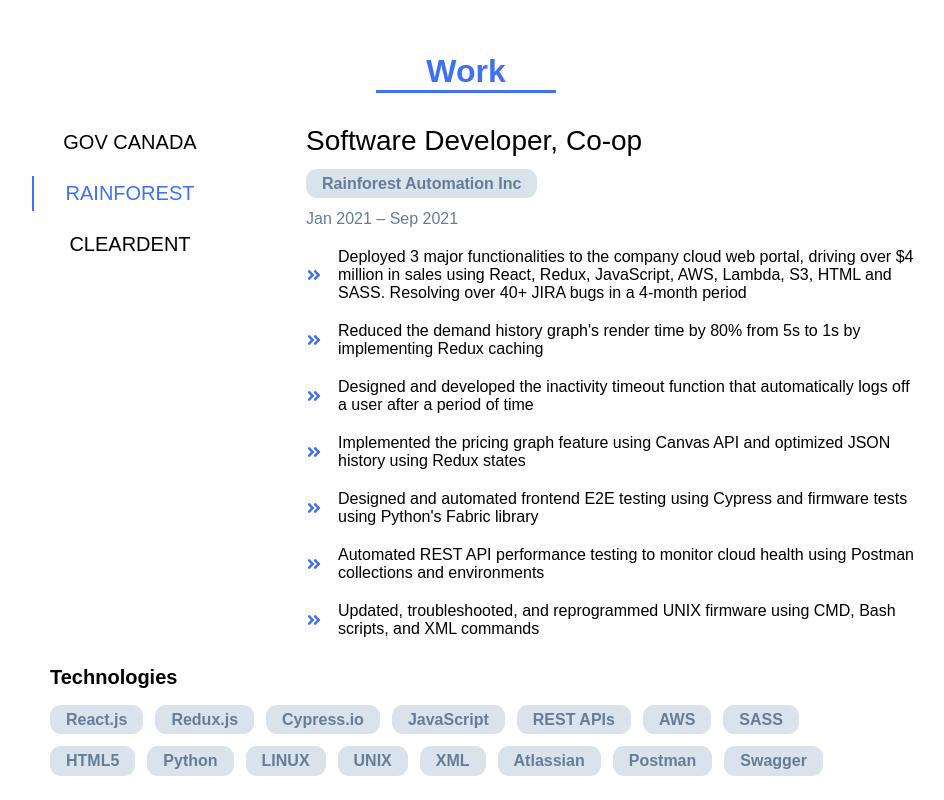
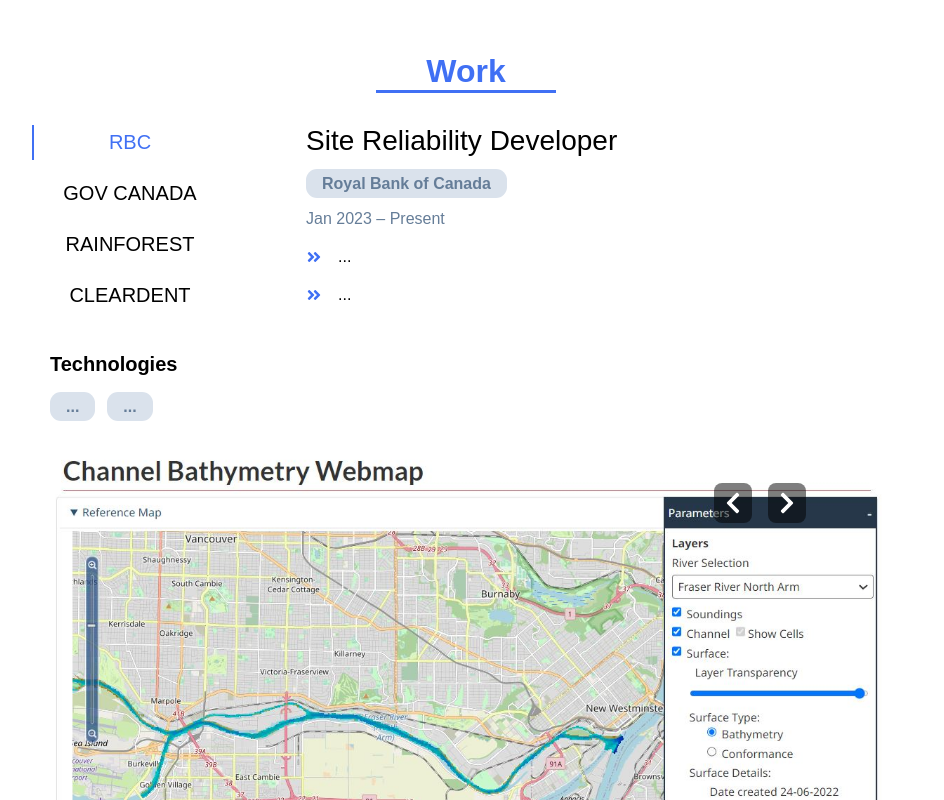
Before and after one commit to jeffwang4321/react-portfolio, a React (Create React App) app: page / in a window 1280 px wide. Shown: the part 1180-1980 px from the top of the page, without its empty margins (174-1118 px from the left). Built offline with nearby package versions, Linux system fonts and the light colour scheme.

Commit message:
Update work

```diff
--- a/src/components/0-Data.js
+++ b/src/components/0-Data.js
@@ -52,13 +52,29 @@
 
 export const work = [
   {
-    id: 0,
+    id: 4,
+    header: "RBC",
+    company: "Royal Bank of Canada",
+    title: "Site Reliability Developer",
+    dates: "Jan 2023 – Present",
+    duties: [
+      "...",
+      "..."
+    ],
+    technologies: [
+      "...",
+      "..."
+    ],
+    images: [],
+  },
+  {
+    id: 3,
     header: "GOV CANADA",
     company: "Government of Canada (PSPC)",
     title: "Web Application Developer, Co-op",
     dates: "May 2022 – Sep 2022",
     duties: [
-      " Developed and optimized 4 enterprise-level web applications for the Canadian government, handling over $945 million in transactions and annual gross using C#, ASP.NET Core, Vue.js, TypeScript, CSS, MS SQL and jQuery",
+      "Developed and optimized 4 enterprise-level web applications for the Canadian government, handling over $945 million in transactions and annual gross using C#, ASP.NET Core, Vue.js, TypeScript, CSS, MS SQL and jQuery",
       "Designed and deployed a responsive GIS web map parameters menu controlling data layers and map filters",
       "Refactored MVC architecture, implemented business billing logic, and automated database scripting in PHP",
     ],
@@ -80,7 +96,7 @@
     images: [],
   },
   {
-    id: 1,
+    id: 2,
     header: "RAINFOREST",
     company: "Rainforest Automation Inc",
     title: "Software Developer, Co-op",
@@ -118,7 +134,7 @@
     ],
   },
   {
-    id: 2,
+    id: 1,
     header: "CLEARDENT",
     company: "Prococious Technology Inc",
     title: "Database Support Technician, Co-op",
--- a/src/components/5-WorkSection.js
+++ b/src/components/5-WorkSection.js
@@ -5,7 +5,7 @@
 import "../styles/5-WorkSection.css";
 
 const WorkSection = () => {
-  const [value, setValue] = useState(1); // Set to Rainforest (index 1)
+  const [value, setValue] = useState(0); // Set to RBC (index 0)
   const { company, dates, duties, title, technologies, images } = work[value];
 
   return (
```
